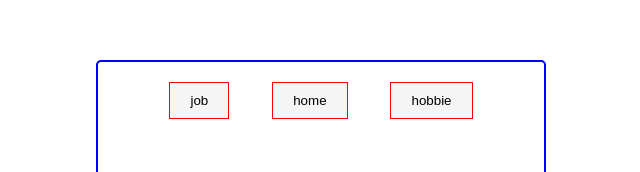
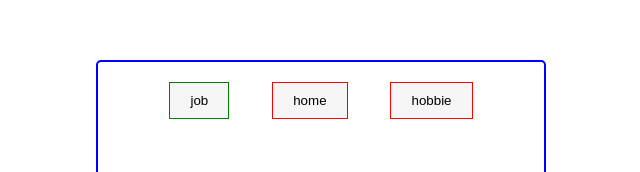
Before and after one commit to MaximMurysov/todo-categories, a React (Vite) app: page / in a window 1280 px wide. Shown: the part 190-362 px from the top of the page, without its empty margins (319-959 px from the left). Built offline with nearby package versions, Linux system fonts and the light colour scheme.

Commit message:
feat: add active category highlight with CSS module

```diff
--- a/src/components/TodoApp.jsx
+++ b/src/components/TodoApp.jsx
@@ -9,13 +9,21 @@ function TodoApp() {
     home: [],
     hobbie: [],
   });
-
+  const handleCategoryClick = (elem) => {
+    setActiveCategory(elem);
+  };
   return (
     <div className={styles.todo}>
       <div className={styles["todo-container"]}>
         <div className={styles.todos}>
           {category.map((elem) => (
-            <button className={styles["todo-btn"]}>{elem}</button>
+            <button
+              key={elem}
+              onClick={() => handleCategoryClick(elem)}
+              className={`${styles["todo-btn"]} ${elem === activeCategory ? styles.active : ""}`}
+            >
+              {elem}
+            </button>
           ))}
         </div>
       </div>
--- a/src/components/styles.module.css
+++ b/src/components/styles.module.css
@@ -25,4 +25,8 @@
   padding: 10px 20px;
   border: 1px red solid;
   background-color: whitesmoke;
+  cursor: pointer;
 }
+.active {
+  border: 1px green solid;
+}
```
